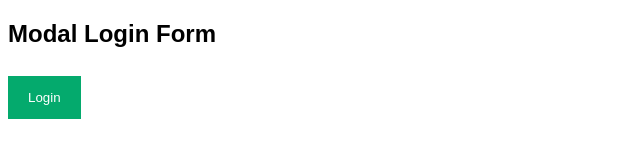
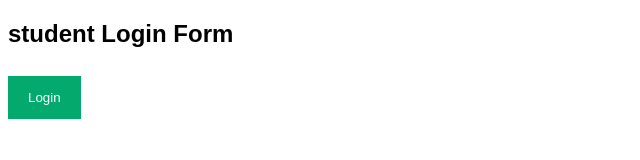
Before and after one commit to AvulaHemanthReddy/loginpage, a plain HTML site: page index.html in a window 1280 px wide. Shown: the whole page, without its empty margins (0-640 px from the left). Drawn offline with Linux system fonts and the light colour scheme.

Commit message:
Update index.html

```diff
--- a/index.html
+++ b/index.html
@@ -127,7 +127,7 @@ span.psw {
 </head>
 <body>
 
-<h2>Modal Login Form</h2>
+<h2>student Login Form</h2>
 
 <button onclick="document.getElementById('id01').style.display='block'" style="width:auto;">Login</button>
 
```
